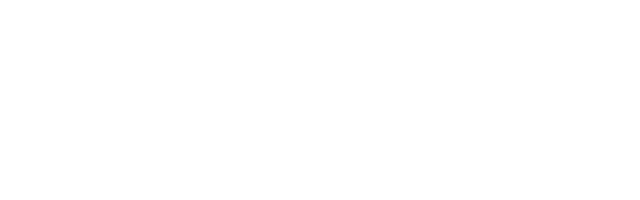
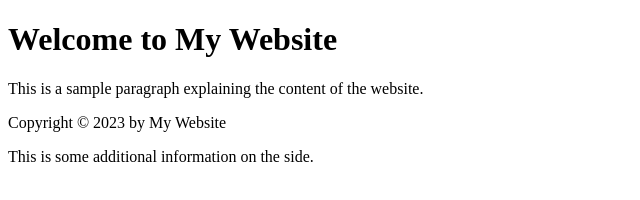
Before and after one commit to adoboCoder/COMP001A.Assignment1-4, a plain HTML site: page index.html in a window 1280 px wide. Shown: the whole page, without its empty margins (0-640 px from the left). Drawn offline with Linux system fonts and the light colour scheme.

Commit message:
added more content

```diff
--- a/index.html
+++ b/index.html
@@ -13,8 +13,24 @@
 </head>
 
 <body>
+    <header>
 
+        <h1>Welcome to My Website</h1>
 
+    </header>
+
+    <p>This is a sample paragraph explaining the content of the website.</p>
+     <footer>
+
+        <p>Copyright © 2023 by My Website</p>
+
+    </footer>
+
+    <aside>
+
+        <p>This is some additional information on the side.</p>
+
+    </aside>
 
 </body>
 
```
